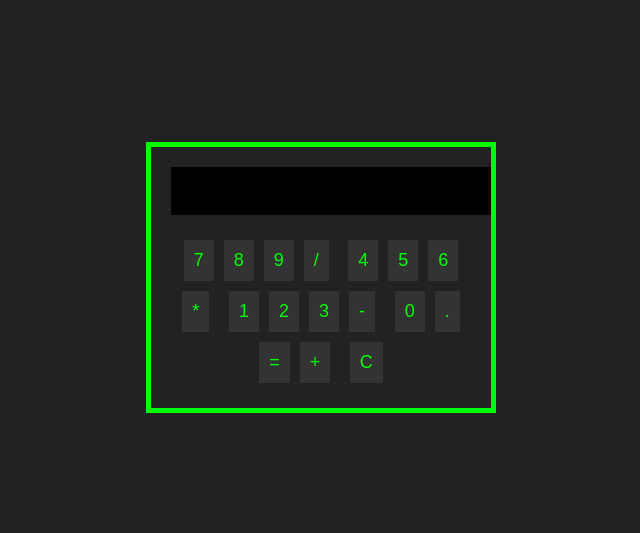
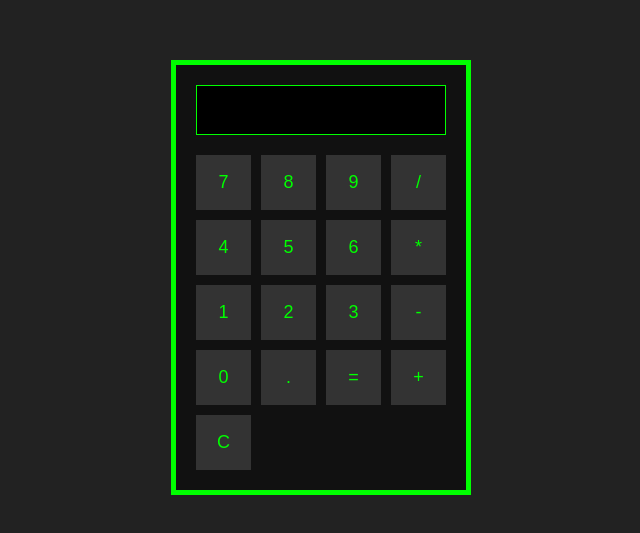
Before and after one commit to ParanoidApe/calculator-by-ParanoidApe, a plain HTML site: page index.html in a window 1280 px wide. Shown: the part 123-656 px from the top of the page, without its empty margins (319-959 px from the left). Drawn offline with Linux system fonts and the light colour scheme.

Commit message:
Update styles.css

```diff
--- a/styles.css
+++ b/styles.css
@@ -1,19 +1,23 @@
 body {
-    font-family: 'Courier New', Courier, monospace;
-    background-color: #222;
-    color: #0f0;
     display: flex;
     justify-content: center;
     align-items: center;
     height: 100vh;
     margin: 0;
+    font-family: 'Courier New', Courier, monospace;
+    background-color: #222;
+    color: #0f0;
 }
 
 .calculator {
+    display: flex;
+    flex-direction: column;
+    gap: 20px;
+    padding: 20px;
     border: 5px solid #0f0;
-    padding: 20px;
+    background-color: #111;
     width: 300px;
-    text-align: center;
+    box-sizing: border-box;
 }
 
 .display input {
@@ -23,22 +27,26 @@ body {
     text-align: right;
     background-color: #000;
     color: #0f0;
-    border: none;
+    border: 1px solid #0f0;
     outline: none;
+    box-sizing: border-box;
 }
 
 .buttons {
-    margin-top: 20px;
+    display: grid;
+    grid-template-columns: repeat(4, 1fr);
+    gap: 10px;
 }
 
 button {
+    width: 100%;
+    aspect-ratio: 1;
     background-color: #333;
     color: #0f0;
     font-size: 18px;
-    padding: 10px;
-    margin: 5px;
     border: none;
     cursor: pointer;
+    text-align: center;
 }
 
 button:hover {
```
